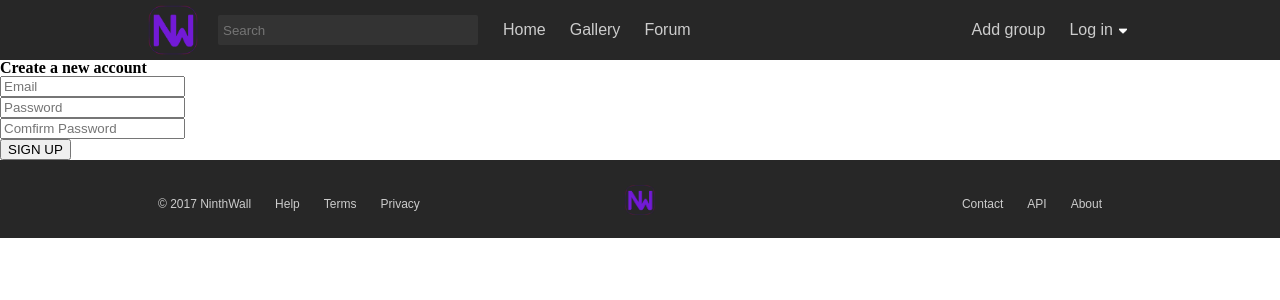
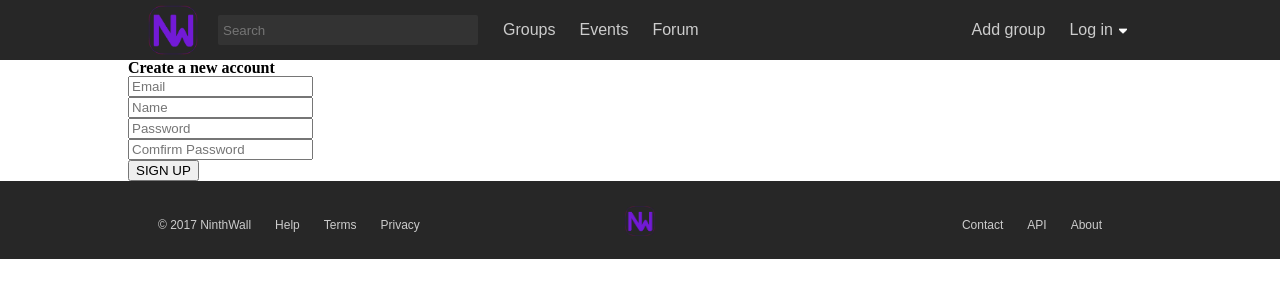
Before and after one commit to sagaginjin/NinthWall, a PHP site: page /php/signup.php in a window 1280 px wide. Shown: the top 300 px of the page. Run offline with PHP 8.4, Linux system fonts and the light colour scheme.

Commit message:
signup system

```diff
--- a/index.html
+++ b/index.html
@@ -39,7 +39,7 @@
                 <nav>
                     <ul>
                         <li class="user-nav-item"><a href="addgroup.html">Add group</a></li>
-                        <li class="user-nav-item"><a href="../php/signup.php">Sign up<img src="img/dropdown.png"></a>
+                        <li class="user-nav-item"><a href="php/signup.php">Sign up<img src="img/dropdown.png"></a>
                             <ul>
                                 <li><a href="#">Your profile</a></li>
                                 <li><a href="#">Settings</a></li>
--- a/php/header.php
+++ b/php/header.php
@@ -28,8 +28,8 @@
             <div class="header-nav">
                 <nav>
                     <ul>
-                        <li class="header-nav-item"><a href="index.html">Home</a></li>
-                        <li class="header-nav-item"><a href="gallery.html">Gallery</a></li>
+                        <li class="header-nav-item"><a href="group.html">Groups</a></li>
+                        <li class="header-nav-item"><a href="event.html">Events</a></li>
                         <li class="header-nav-item"><a href="forum.html">Forum</a></li>
                     </ul>
                 </nav>
@@ -39,7 +39,7 @@
                 <nav>
                     <ul>
                         <li class="user-nav-item"><a href="addgroup.html">Add group</a></li>
-                        <li class="user-nav-item"><a href="login.html">Log in <img src="img/dropdown.png"></a>
+                        <li class="user-nav-item"><a href="login.html">Log in <img src="../img/dropdown.png"></a>
                             <ul>
                                 <li><a href="#">Your profile</a></li>
                                 <li><a href="#">Settings</a></li>
--- a/php/signup.php
+++ b/php/signup.php
@@ -1,19 +1,17 @@
 <?php
-    include 'dbh.php';
     include 'header.php';
 ?>
+        <div class="container">
+            <h1>Create a new account</h1>
 
-        <aside>
-        </aside>
-
-        <h1>Create a new account</h1>
-
-        <form action="Signup.php" method="POST">
-            <input type="email" name="email" placeholder="Email" required><br>
-            <input type="password" name="password" placeholder="Password" required><br>
-            <input type="password" name="comfirmpassword" placeholder="Comfirm Password" required><br>
-            <button type="submit">SIGN UP</button>
-        </form>
+            <form action="signin.php" method="POST">
+                <input type="email" name="email" placeholder="Email" required><br>
+                <input type="text" name="name" placeholder="Name" required><br>
+                <input type="password" name="pwd" placeholder="Password" required><br>
+                <input type="password" name="cpwd" placeholder="Comfirm Password" required><br>
+                <button type="submit">SIGN UP</button>
+            </form>
+        </div>
 
 <?php
     include 'footer.php';
--- a/sql/user.sql
+++ b/sql/user.sql
@@ -1,6 +1,7 @@
 CREATE TABLE user (
-    id int(9) NOT NULL PRIMARY KEY AUTO_INCREMENT,
-    email varchar(56) NOT NULL,
+    id int(8) NOT NULL PRIMARY KEY AUTO_INCREMENT,
+    email varchar(64) NOT NULL,
+    name varchar(64) NOT NULL,
     pwd varchar(16) NOT NULL
 );
 
```
Also changed, not shown: php/signin.php (added, +12 -0 lines).
